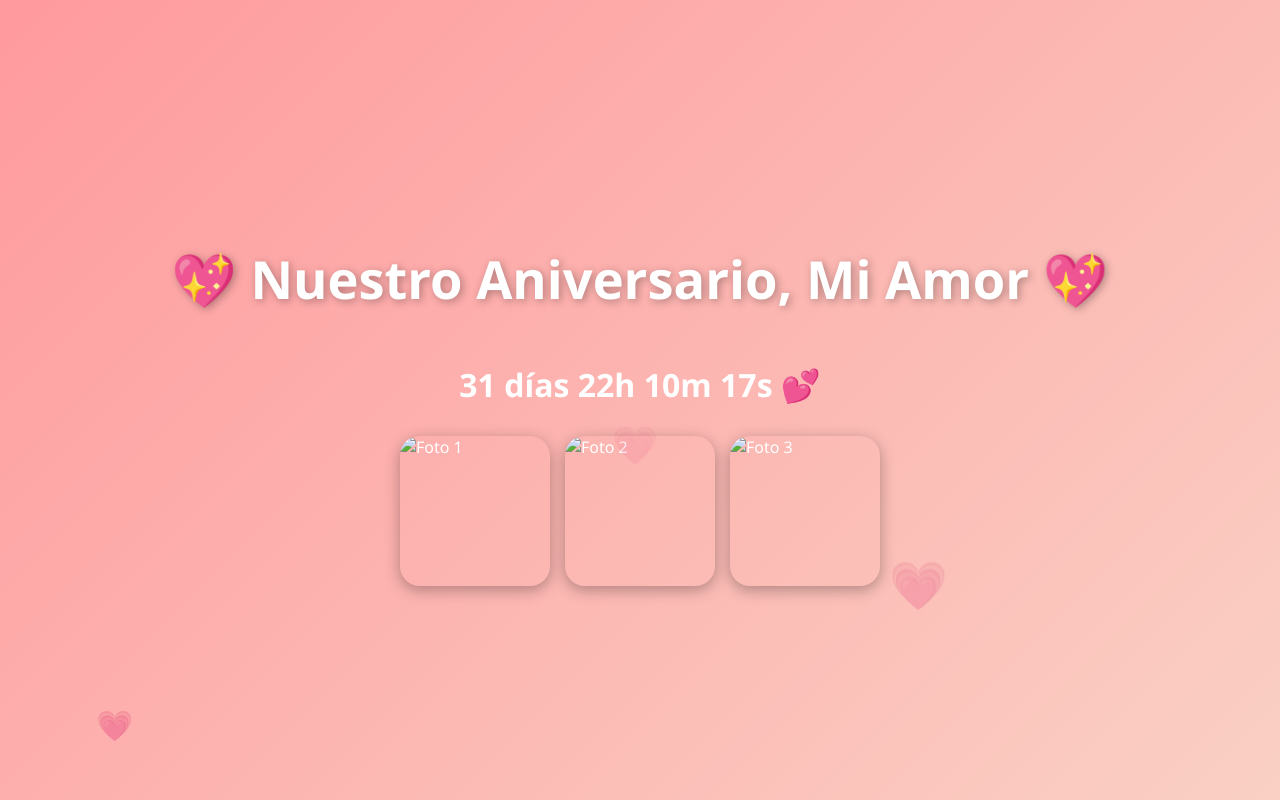
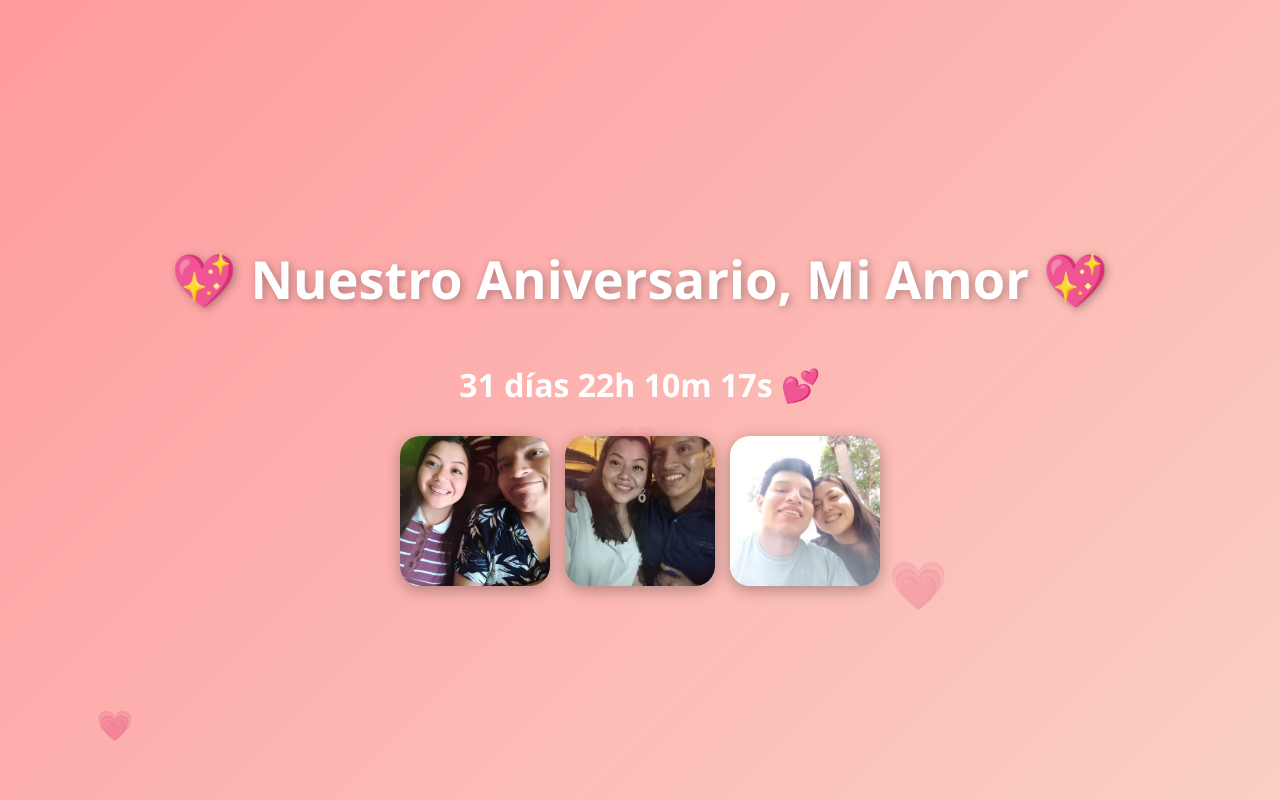
Before and after one commit to JoseBM98/Jaolsie, a plain HTML site: page index.html in a window 1280 px wide. Shown: the top 800 px of the page. Drawn offline with Linux system fonts and the light colour scheme.

Commit message:
Update index.html

```diff
--- a/index.html
+++ b/index.html
@@ -73,9 +73,9 @@
   <div id="countdown"></div>
 
   <div class="gallery">
-    <img src="Fotos/Foto1.jpg" alt="Foto 1">
-    <img src="Fotos/Foto4.jpg" alt="Foto 2">
-    <img src="Fotos/Foto3.jpg" alt="Foto 3">
+    <img src="Foto1.jpg" alt="Foto 1">
+    <img src="Foto4.jpg" alt="Foto 2">
+    <img src="Foto3.jpg" alt="Foto 3">
   </div>
 
   <script>
```
